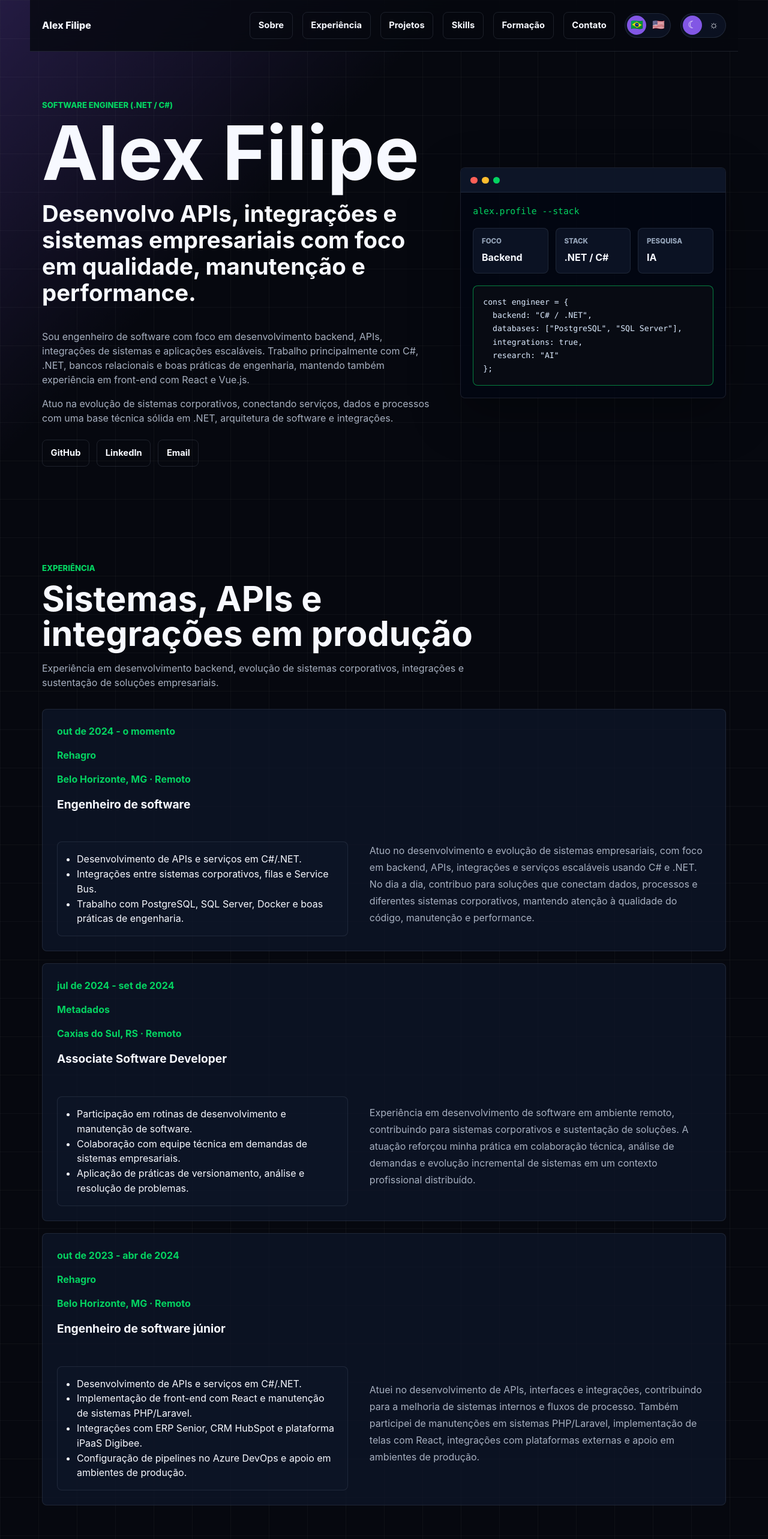
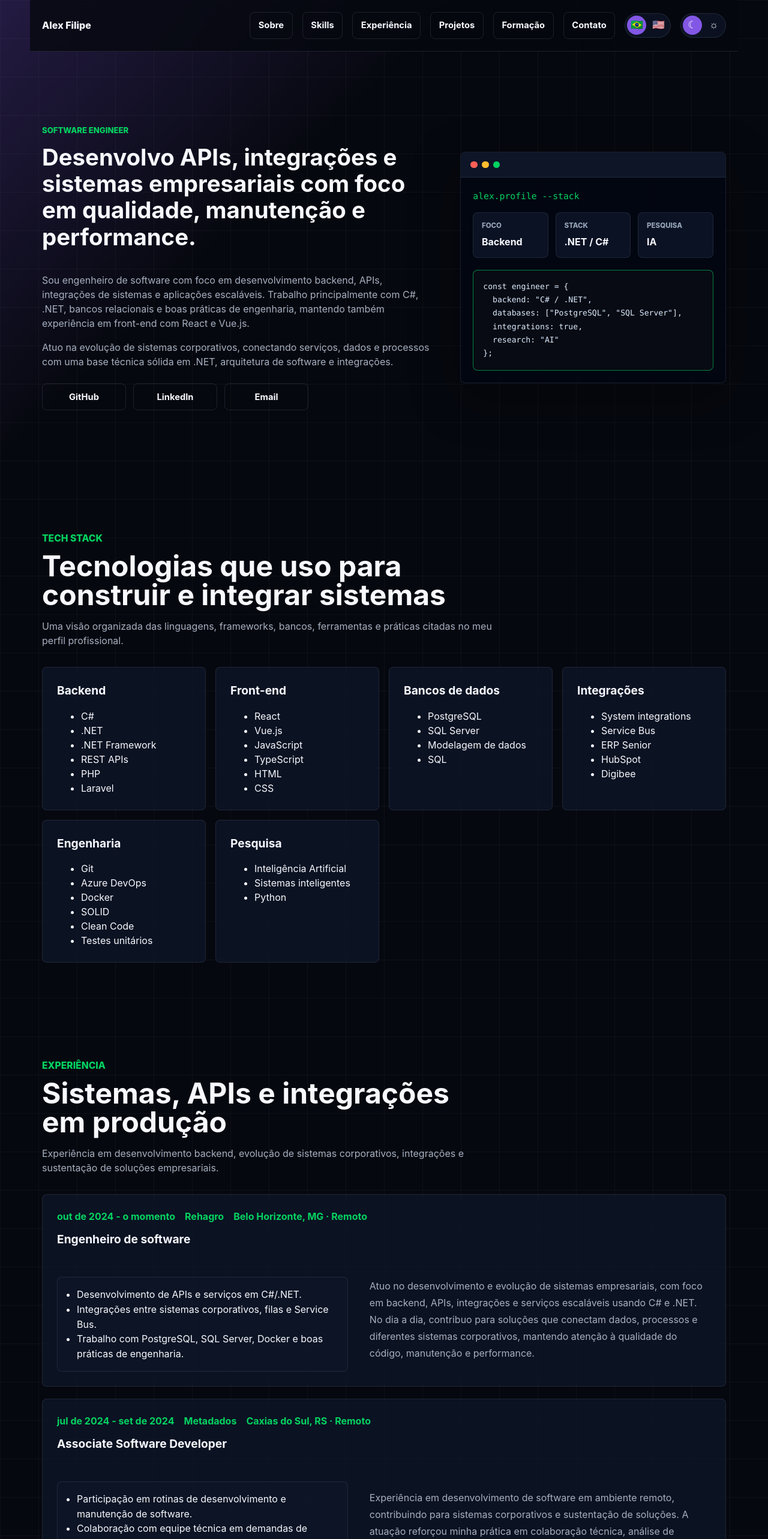
Before and after one commit to Alex-Filipe/alexfilipe-dev, a React (Vite) app: page / in a window 1280 px wide. Shown: the top 2566 px of the page at 60% size. Built offline with nearby package versions, Linux system fonts and the light colour scheme.

Commit message:
refine section layout, links behavior, and navigation scrolling

```diff
--- a/src/components/layout/SiteFooter.tsx
+++ b/src/components/layout/SiteFooter.tsx
@@ -8,7 +8,7 @@ export function SiteFooter({ profile }: SiteFooterProps) {
   return (
     <footer className="site-footer">
       <p>{profile.name}</p>
-      <p>{profile.location}</p>
+      <p>Brasil</p>
     </footer>
   );
 }
--- a/src/components/ui/TimelineCard.tsx
+++ b/src/components/ui/TimelineCard.tsx
@@ -14,9 +14,13 @@ export function TimelineCard({
   return (
     <article className="timeline-item">
       <div>
-        {meta.map((item) => (
-          <p key={item}>{item}</p>
-        ))}
+        <div className="timeline-meta-list">
+          {meta.map((item) => (
+            <span className="timeline-meta-item" key={item}>
+              {item}
+            </span>
+          ))}
+        </div>
         <h3>{title}</h3>
       </div>
 
--- a/src/data/content.ts
+++ b/src/data/content.ts
@@ -20,15 +20,15 @@ export const portfolioContent: Record<string, PortfolioContent> = {
     language: "pt-BR",
     navigation: [
       { label: "Sobre", href: "#about" },
+      { label: "Skills", href: "#skills" },
       { label: "Experiência", href: "#experience" },
       { label: "Projetos", href: "#projects" },
-      { label: "Skills", href: "#skills" },
       { label: "Formação", href: "#education" },
       { label: "Contato", href: "#contact" },
     ],
     profile: {
       name: "Alex Filipe",
-      role: "Software Engineer (.NET / C#)",
+      role: "Software Engineer",
       location: "Belo Horizonte, Minas Gerais, Brasil",
       headline:
         "Desenvolvo APIs, integrações e sistemas empresariais com foco em qualidade, manutenção e performance.",
@@ -131,16 +131,16 @@ export const portfolioContent: Record<string, PortfolioContent> = {
         items: ["C#", ".NET", ".NET Framework", "REST APIs", "PHP", "Laravel"],
       },
       {
+        title: "Front-end",
+        items: ["React", "Vue.js", "JavaScript", "TypeScript", "HTML", "CSS"],
+      },
+      {
         title: "Bancos de dados",
         items: ["PostgreSQL", "SQL Server", "Modelagem de dados", "SQL"],
       },
       {
         title: "Integrações",
         items: ["System integrations", "Service Bus", "ERP Senior", "HubSpot", "Digibee"],
-      },
-      {
-        title: "Front-end",
-        items: ["React", "Vue.js", "JavaScript", "TypeScript", "HTML", "CSS"],
       },
       {
         title: "Engenharia",
@@ -154,7 +154,7 @@ export const portfolioContent: Record<string, PortfolioContent> = {
     education: [
       {
         title: "Mestrado em Ciência da Computação",
-        institution: "PPGCC",
+        institution: "Programa de Pós-Graduação em Ciência da Computação (PPGCC)",
         status: "Em andamento",
         description:
           "Pesquisa com foco em Inteligência Artificial, explorando como técnicas de IA podem ser aplicadas na construção de sistemas inteligentes e soluções tecnológicas inovadoras.",
@@ -182,15 +182,15 @@ export const portfolioContent: Record<string, PortfolioContent> = {
     language: "en-US",
     navigation: [
       { label: "About", href: "#about" },
+      { label: "Skills", href: "#skills" },
       { label: "Experience", href: "#experience" },
       { label: "Projects", href: "#projects" },
-      { label: "Skills", href: "#skills" },
       { label: "Education", href: "#education" },
       { label: "Contact", href: "#contact" },
     ],
     profile: {
       name: "Alex Filipe",
-      role: "Software Engineer (.NET / C#)",
+      role: "Software Engineer",
       location: "Belo Horizonte, Minas Gerais, Brazil",
       headline:
         "I build APIs, integrations, and enterprise systems with a focus on quality, maintainability, and performance.",
@@ -293,16 +293,16 @@ export const portfolioContent: Record<string, PortfolioContent> = {
         items: ["C#", ".NET", ".NET Framework", "REST APIs", "PHP", "Laravel"],
       },
       {
+        title: "Front-end",
+        items: ["React", "Vue.js", "JavaScript", "TypeScript", "HTML", "CSS"],
+      },
+      {
         title: "Databases",
         items: ["PostgreSQL", "SQL Server", "Data modeling", "SQL"],
       },
       {
         title: "Integrations",
         items: ["System integrations", "Service Bus", "Senior ERP", "HubSpot", "Digibee"],
-      },
-      {
-        title: "Front-end",
-        items: ["React", "Vue.js", "JavaScript", "TypeScript", "HTML", "CSS"],
       },
       {
         title: "Engineering",
@@ -316,7 +316,7 @@ export const portfolioContent: Record<string, PortfolioContent> = {
     education: [
       {
         title: "Master's Degree in Computer Science",
-        institution: "PPGCC",
+        institution: "Graduate Program in Computer Science (PPGCC)",
         status: "In progress",
         description:
           "Research focused on Artificial Intelligence, exploring how AI techniques can be applied to build intelligent systems and innovative technology solutions.",
--- a/src/features/about/AboutSection.tsx
+++ b/src/features/about/AboutSection.tsx
@@ -15,14 +15,13 @@ export function AboutSection({
     <section className="hero-section" id="about">
       <div className="hero-content">
         <p className="eyebrow">{profile.role}</p>
-        <h1>{profile.name}</h1>
         <p className="hero-headline">{profile.headline}</p>
         <p className="hero-summary">{profile.summary}</p>
         <p className="hero-summary">{profile.shortIntro}</p>
 
         <div className="hero-actions" aria-label="Links de contato">
           {socialLinks.map((link) => (
-            <a key={link.label} href={link.href}>
+            <a key={link.label} href={link.href} target="_blank" rel="noreferrer">
               {link.label}
             </a>
           ))}
--- a/src/features/contact/ContactSection.tsx
+++ b/src/features/contact/ContactSection.tsx
@@ -17,7 +17,7 @@ export function ContactSection({ copy, socialLinks }: ContactSectionProps) {
 
       <div className="contact-links">
         {socialLinks.map((link) => (
-          <a key={link.label} href={link.href}>
+          <a key={link.label} href={link.href} target="_blank" rel="noreferrer">
             {link.label}
           </a>
         ))}
--- a/src/features/projects/components/ProjectCard.tsx
+++ b/src/features/projects/components/ProjectCard.tsx
@@ -19,7 +19,7 @@ export function ProjectCard({ project }: ProjectCardProps) {
       {project.links?.length ? (
         <div className="project-links">
           {project.links.map((link) => (
-            <a key={link.label} href={link.href}>
+            <a key={link.label} href={link.href} target="_blank" rel="noreferrer">
               {link.label}
             </a>
           ))}
--- a/src/pages/HomePage.tsx
+++ b/src/pages/HomePage.tsx
@@ -39,12 +39,12 @@ export function HomePage({
           profile={content.profile}
           socialLinks={content.socialLinks}
         />
+        <SkillsSection copy={content.sections.skills} skillGroups={content.skillGroups} />
         <ExperienceSection
           copy={content.sections.experience}
           experiences={content.experiences}
         />
         <ProjectsSection copy={content.sections.projects} projects={content.projects} />
-        <SkillsSection copy={content.sections.skills} skillGroups={content.skillGroups} />
         <EducationSection copy={content.sections.education} education={content.education} />
         <ContactSection
           copy={content.sections.contact}
--- a/src/styles/globals.css
+++ b/src/styles/globals.css
@@ -188,6 +188,15 @@ a {
   padding: 0.65rem 0.85rem;
 }
 
+.hero-actions a,
+.contact-links a {
+  align-items: center;
+  display: inline-flex;
+  justify-content: center;
+  min-height: 2.8rem;
+  min-width: 8.75rem;
+}
+
 .site-nav a:hover,
 .site-nav a:focus-visible,
 .hero-actions a:hover,
@@ -205,6 +214,7 @@ a {
   margin: 0 auto;
   max-width: 1180px;
   padding: 5rem 1.25rem;
+  scroll-margin-top: 6.5rem;
 }
 
 .hero-section {
@@ -219,13 +229,21 @@ a {
   max-width: 820px;
 }
 
-.eyebrow,
-.section-heading p {
+.eyebrow {
   color: var(--accent);
   font-size: 0.82rem;
   font-weight: 800;
   letter-spacing: 0;
   margin: 0 0 0.8rem;
+  text-transform: uppercase;
+}
+
+.section-heading p {
+  color: var(--accent);
+  font-size: 0.98rem;
+  font-weight: 800;
+  letter-spacing: 0;
+  margin: 0 0 0.65rem;
   text-transform: uppercase;
 }
 
@@ -244,7 +262,7 @@ h1 {
 }
 
 h2 {
-  font-size: clamp(2rem, 5vw, 3.6rem);
+  font-size: clamp(1.75rem, 4.2vw, 3rem);
   letter-spacing: 0;
   line-height: 1;
   margin-bottom: 1rem;
@@ -338,6 +356,13 @@ h3 {
 
 .timeline-item > div {
   grid-area: meta;
+}
+
+.timeline-meta-list {
+  display: flex;
+  flex-wrap: wrap;
+  gap: 0.45rem 1rem;
+  margin-bottom: 0.75rem;
 }
 
 .timeline-item > p {
@@ -498,6 +523,7 @@ h3 {
   .hero-section,
   .page-section {
     padding: 3.5rem 1rem;
+    scroll-margin-top: 8.5rem;
   }
 
   .hero-section {
```
